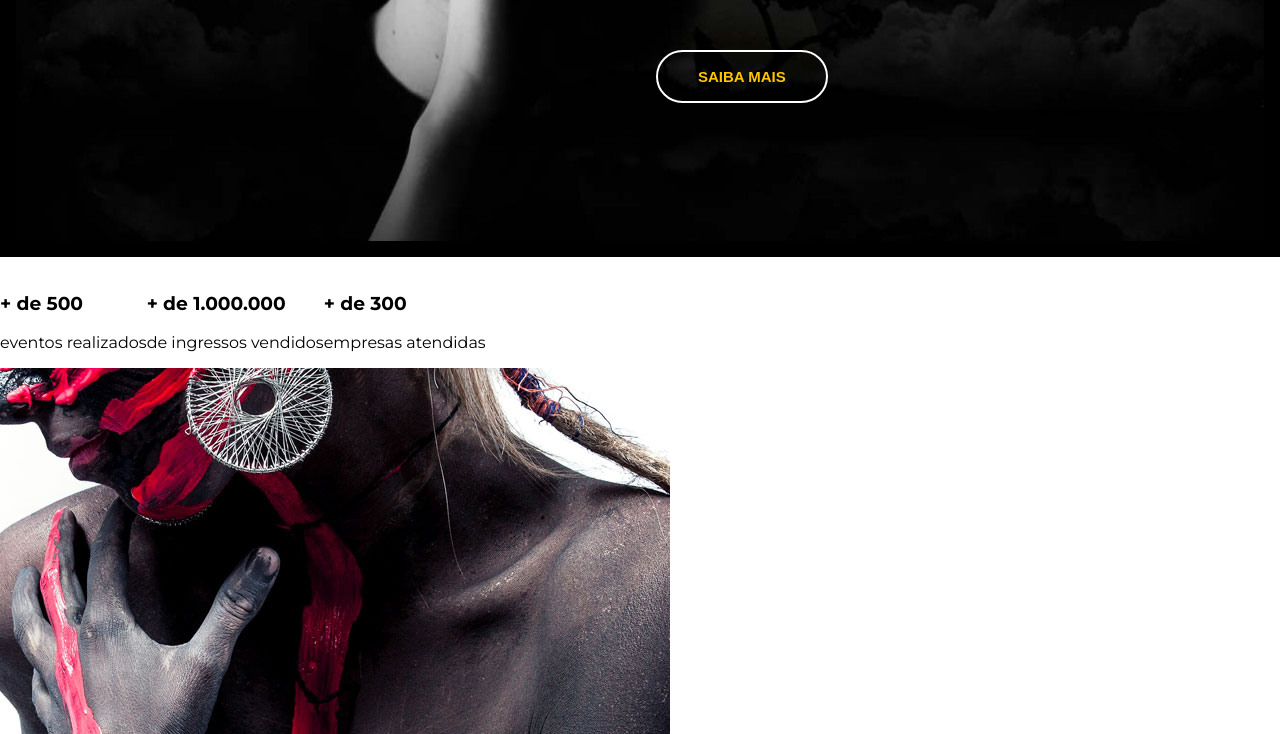
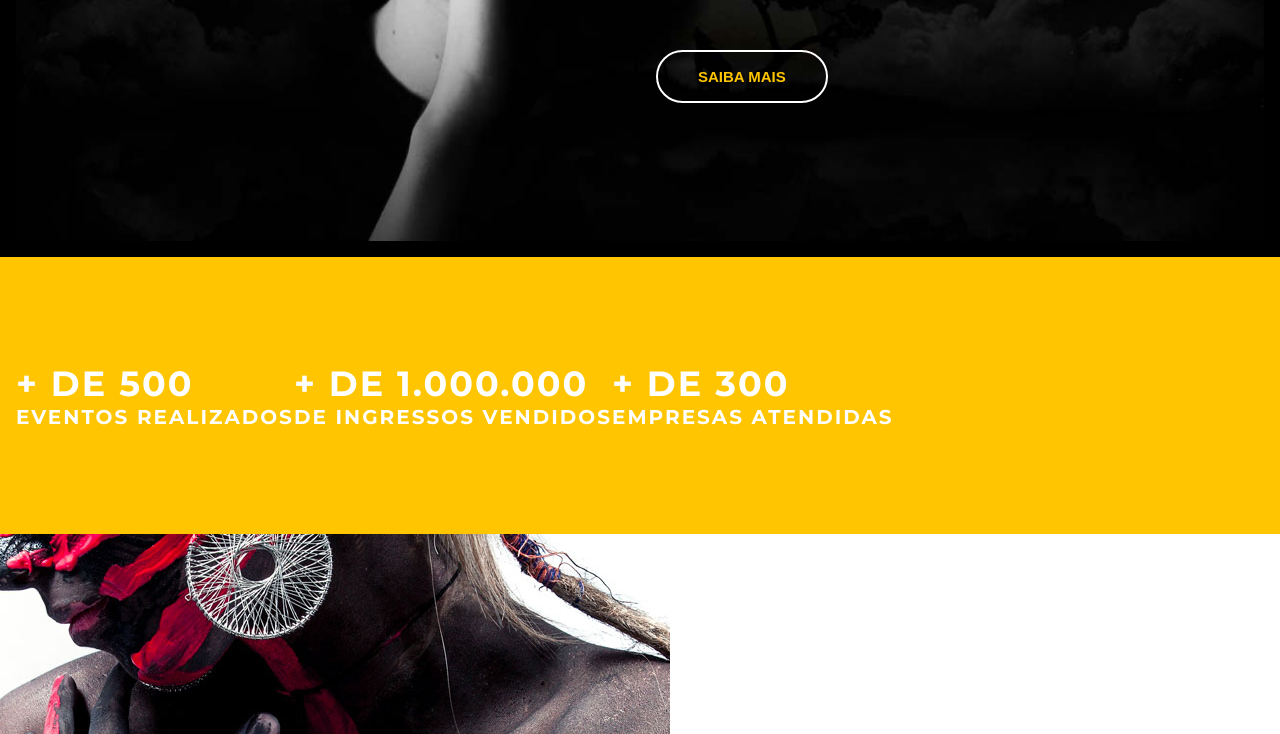
Before and after one commit to juanruthes/studion-projeto, a website: page src/index.html in a window 1280 px wide. Shown: the part 575-1309 px from the top of the page. Drawn offline with Linux system fonts and the light colour scheme.

Commit message:
Aula-5, Video 2

```diff
--- a/src/index.html
+++ b/src/index.html
@@ -51,19 +51,24 @@
     </header>
 
     <main>
-      <section id="eventos">
-        <ul>
+      <section id="counter">
+        <ul class="counter__container">
           <li>
-            <h3>+ de 500</h3>
-            eventos realizados
+            <h3>+ de 500
+              <small>eventos realizados</small>
+            </h3>
           </li>
           <li>
-            <h3>+ de 1.000.000</h3>
-            de ingressos vendidos
+            <h3>+ de 1.000.000
+              <small>de ingressos vendidos</small>
+            </h3>
           </li>
           <li>
-            <h3>+ de 300</h3>
-            empresas atendidas
+            <h3>+ de 300
+              <small>
+                empresas atendidas
+              </small>
+            </h3>
           </li>
         </ul>
       </section>
--- a/src/style.css
+++ b/src/style.css
@@ -144,3 +144,29 @@ h6{
     border-color: var(--color-primary);
 
 }
+
+#counter{
+    background-color: var(--color-primary);
+    color: #FFF;
+    text-transform: uppercase;
+
+}
+
+
+
+.counter__container{
+    margin: 0;
+    padding: 4.375rem 1rem;
+    letter-spacing: .125rem;
+    line-height: 2,25rem;
+}
+
+.counter__container h3{
+    font-size: 2.1875rem;
+
+}
+
+.counter__container h3 small{
+    display: block;
+    font-size: 1.25rem;
+}
```
